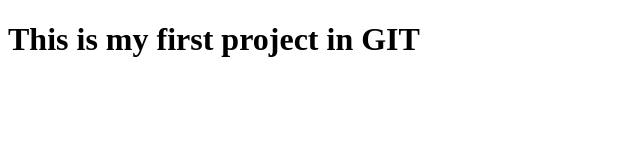
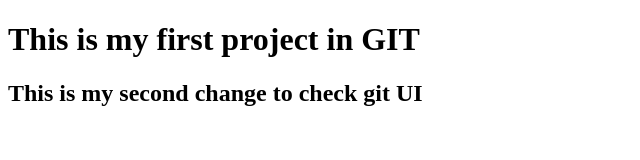
Before and after one commit to ratnasuman/learnGitDemo, a plain HTML site: page WebContent/index.html in a window 1280 px wide. Shown: the whole page, without its empty margins (0-640 px from the left). Drawn offline with Linux system fonts and the light colour scheme.

Commit message:
another change added to index.html page

```diff
--- a/WebContent/index.html
+++ b/WebContent/index.html
@@ -6,5 +6,6 @@
 </head>
 <body>
 	<h1>This is my first project in GIT</h1>
+	<h2>This is my second change to check git UI</h2>
 </body>
 </html>
```
